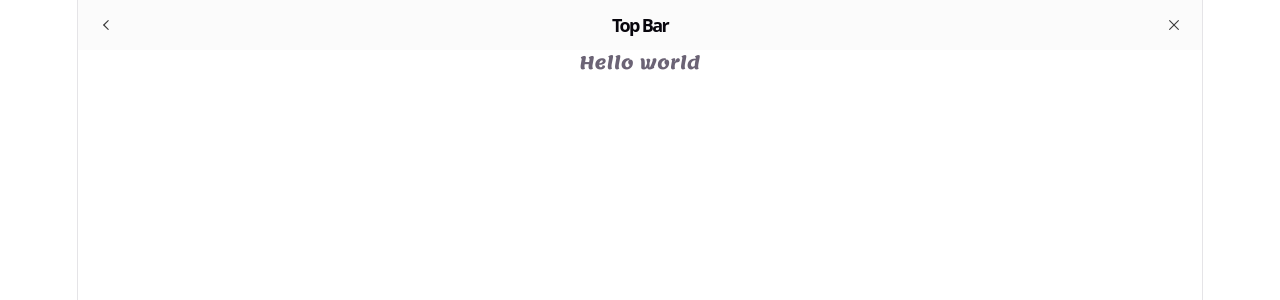
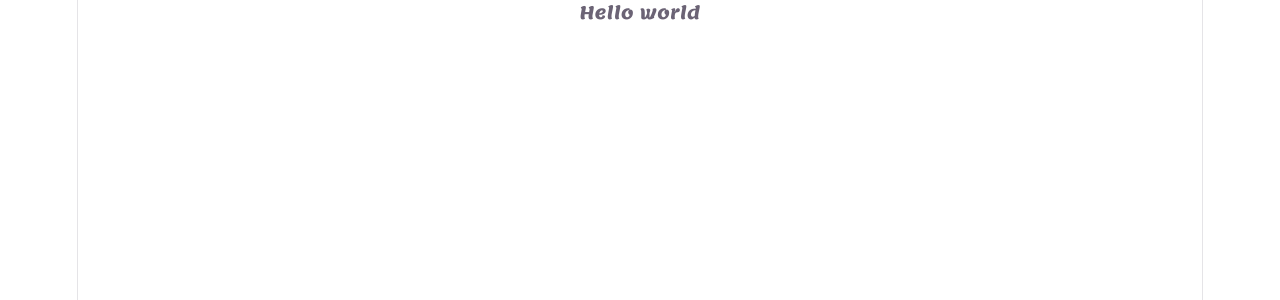
Before and after one commit to mamelishah/gemly-project-webapplication, a React (Vite) app: page / in a window 1280 px wide. Shown: the top 300 px of the page. Built offline with nearby package versions, Linux system fonts and the light colour scheme.

Commit message:
Fjernet TopBar komponent fra App.tsx

```diff
--- a/src/App.tsx
+++ b/src/App.tsx
@@ -1,11 +1,9 @@
 import './App.css'
-import TopBar from './components/ui/layout/TopBar'
 
 function App() {
 
   return (
     <>
-      <TopBar />
       <div> Hello world </div>
     </>
   )
```
